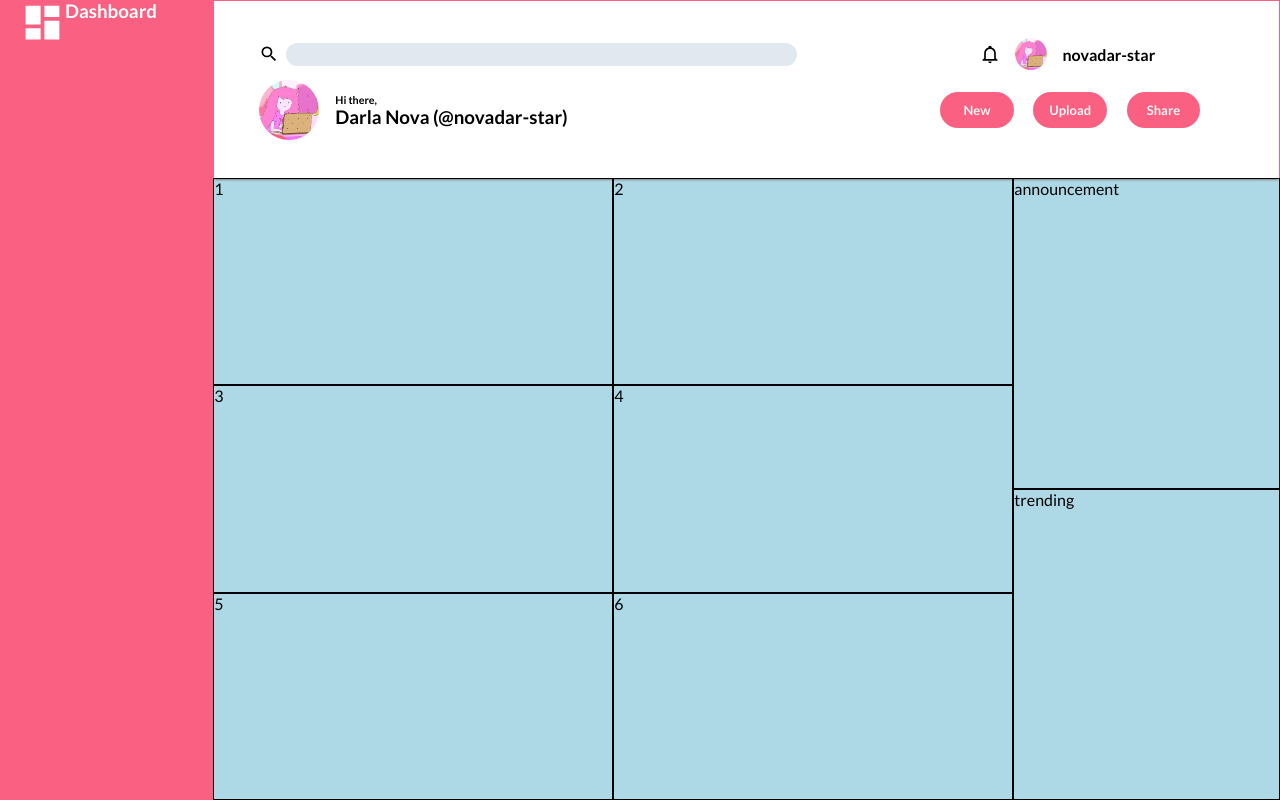
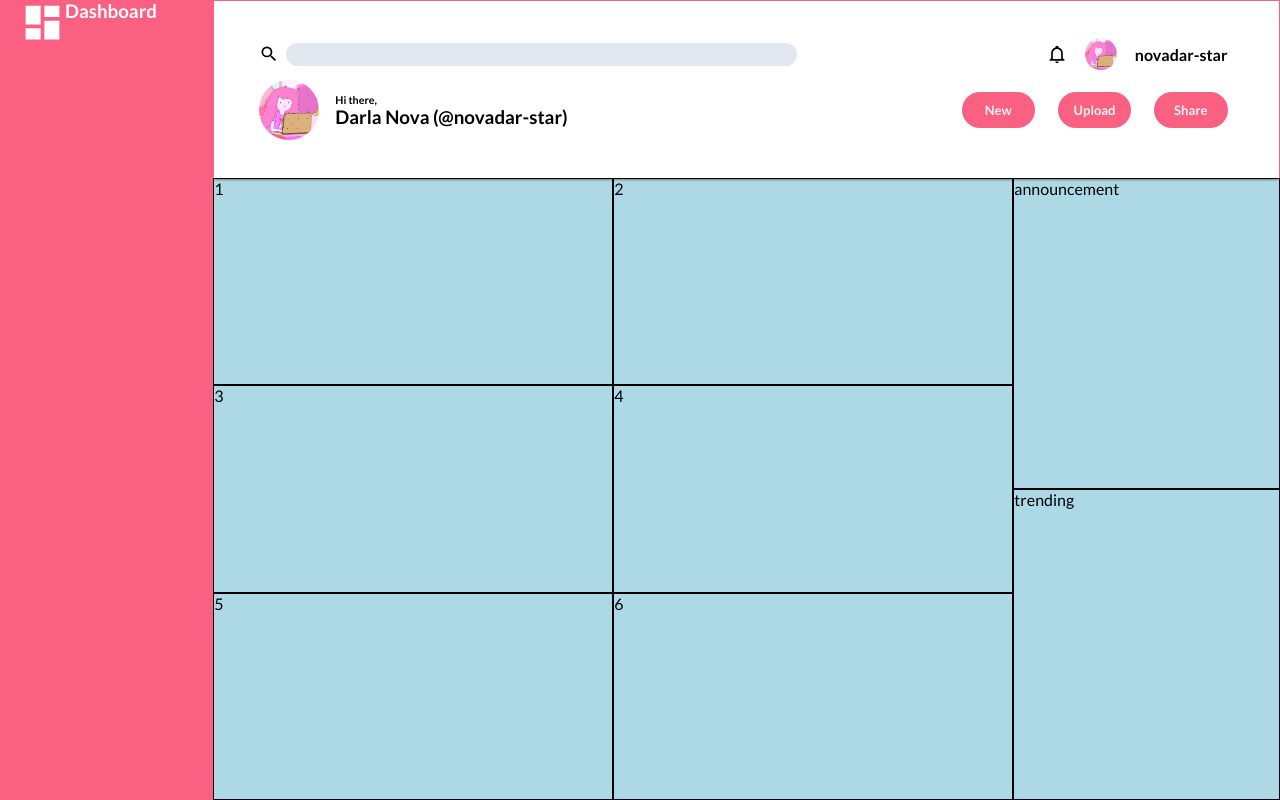
Before and after one commit to novadar-star/admin-dashboard, a plain HTML site: page index.html in a window 1280 px wide. Drawn offline with Linux system fonts and the light colour scheme.

Commit message:
Adjusted right div to flex end

```diff
--- a/style.css
+++ b/style.css
@@ -87,8 +87,8 @@ box-shadow: 0 4px 2px -2px gray;
     display: flex;
     align-items: center;
     width: 30%;
-   justify-content: center;
-   gap:15px;
+   justify-content: flex-end;
+   gap:18px;
 }
 input[type="text"]{
     border-radius: 30px;
```
